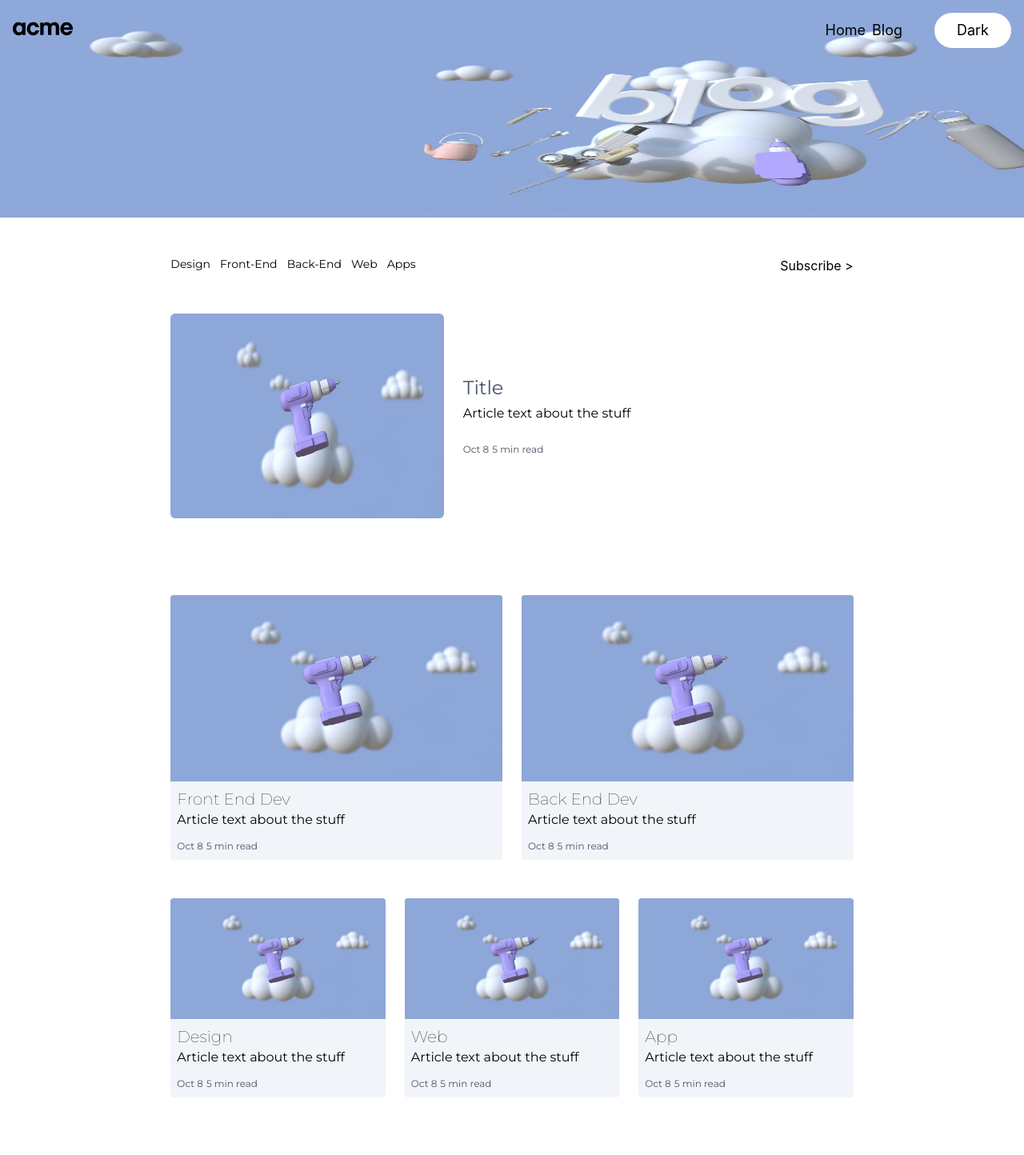
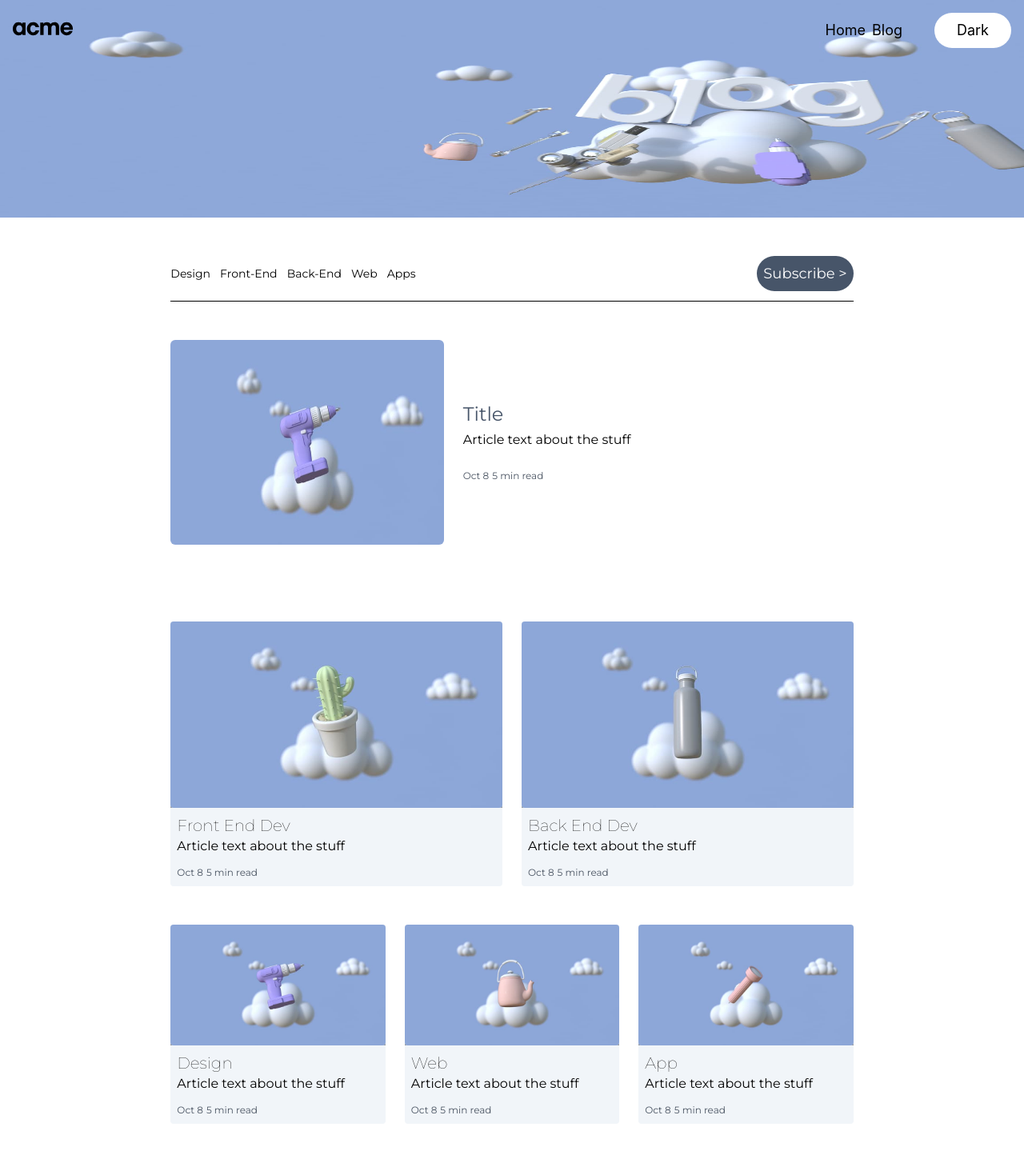
Before and after one commit to Bgallag5/acme, a Next.js app: page /blog in a window 1280 px wide. Shown: the top 1444 px of the page at 80% size. Built offline with nearby package versions, Linux system fonts and the light colour scheme; a web font is replaced by a local one.

Commit message:
layout spacing

```diff
--- a/components/Blog/BlogArticle.js
+++ b/components/Blog/BlogArticle.js
@@ -2,12 +2,12 @@ import React from "react";
 import Image from "next/image";
 
 export default function BlogArticle(props) {
-  const { title, className } = props;
+  const { title, className, img } = props;
   return (
     <div className={`bg-slate-100 relative w-auto h-auto flex flex-col text-left dark:bg-white rounded ${className} cursor-pointer hover:bg-slate-300`}>
       <Image
         className="rounded shadow-lg shadow-black"
-        src={require("../../assets/images/blog-1.jpg")}
+        src={require(`../../assets/images/${img}`)}
         alt="blog post"
       />
       <div className="p-2 flex flex-col">
--- a/components/Blog/BlogNav.js
+++ b/components/Blog/BlogNav.js
@@ -2,9 +2,9 @@ import React from 'react'
 
 export default function BlogNav() {
   return (
-    <div className='flex flex-row justify-between w-5/6 m-auto mb-12'>
+    <div className='flex flex-row justify-between items-center pb-3 border-b border-black w-5/6 m-auto mb-12'>
         <nav>
-            <ul className='blog__nav text-nav flex flex-row gap-3'>
+            <ul className='blog__nav text-nav flex flex-row gap-3 cursor-pointer'>
                 <li>Design</li>
                 <li>Front-End</li>
                 <li>Back-End</li>
@@ -12,7 +12,7 @@ export default function BlogNav() {
                 <li>Apps</li>
             </ul>
         </nav>
-        <h3>{"Subscribe >"}</h3>
+        <button className='btn p-2 rounded-full '>{"Subscribe >"}</button>
     </div>
   )
 }
--- a/components/Blog/MoreArticles.js
+++ b/components/Blog/MoreArticles.js
@@ -6,13 +6,13 @@ export default function MoreArticles() {
   return (
     <div className='h-auto w-5/6 m-auto flex flex-col gap-12 my-12 mb-36'>
         <div className='flex flex-row gap-6 justify-between w-auto '>
-        <BlogArticle title={'Front End Dev'} />
-        <BlogArticle title={'Back End Dev'}  />
+        <BlogArticle title={'Front End Dev'} img={'blog-2.jpg'} />
+        <BlogArticle title={'Back End Dev'} img={'blog-3.jpg'}  />
         </div>
         <div className='flex flex-row gap-6 justify-between w-auto '>
-        <BlogArticle title={'Design'} />
-        <BlogArticle title={'Web'} className={''}  />
-        <BlogArticle title={'App'}  />
+        <BlogArticle title={'Design'} img={'blog-1.jpg'} />
+        <BlogArticle title={'Web'} img={'blog-4.jpg'}  className={''}  />
+        <BlogArticle title={'App'} img={'blog-5.jpg'}   />
         </div>
     </div>
   )
```
